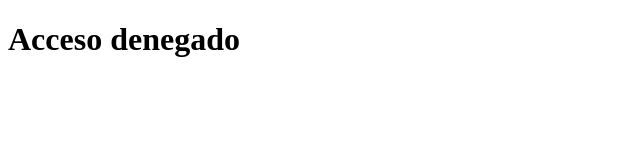
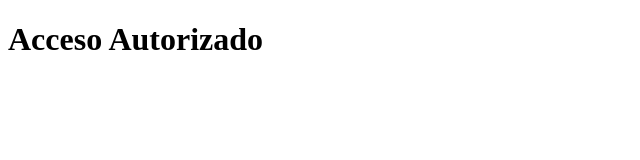
Before and after one commit to nicsepulveda/node-restserver, a website: page public/index.html in a window 1280 px wide. Shown: the whole page, without its empty margins (0-640 px from the left). Drawn offline with Linux system fonts and the light colour scheme.

Commit message:
Actualizacion de html

```diff
--- a/public/index.html
+++ b/public/index.html
@@ -9,7 +9,7 @@
 </head>
 
 <body>
-    <h1>Acceso denegado</h1>
+    <h1>Acceso Autorizado</h1>
 
 </body>
 
--- a/routes/usuarios.routes.js
+++ b/routes/usuarios.routes.js
@@ -4,13 +4,11 @@ const { usuariosGet, usuariosPut, usuariosPost, usuariosDelete, usuariosPatch }
 
 //Usuarios
 router.get('/', usuariosGet);
-
 router.put('/:id', usuariosPut);
-
 router.post('/', usuariosPost);
-
 router.patch('/', usuariosPatch);
-
 router.delete('/', usuariosDelete);
 
+
+
 module.exports = router;
```
